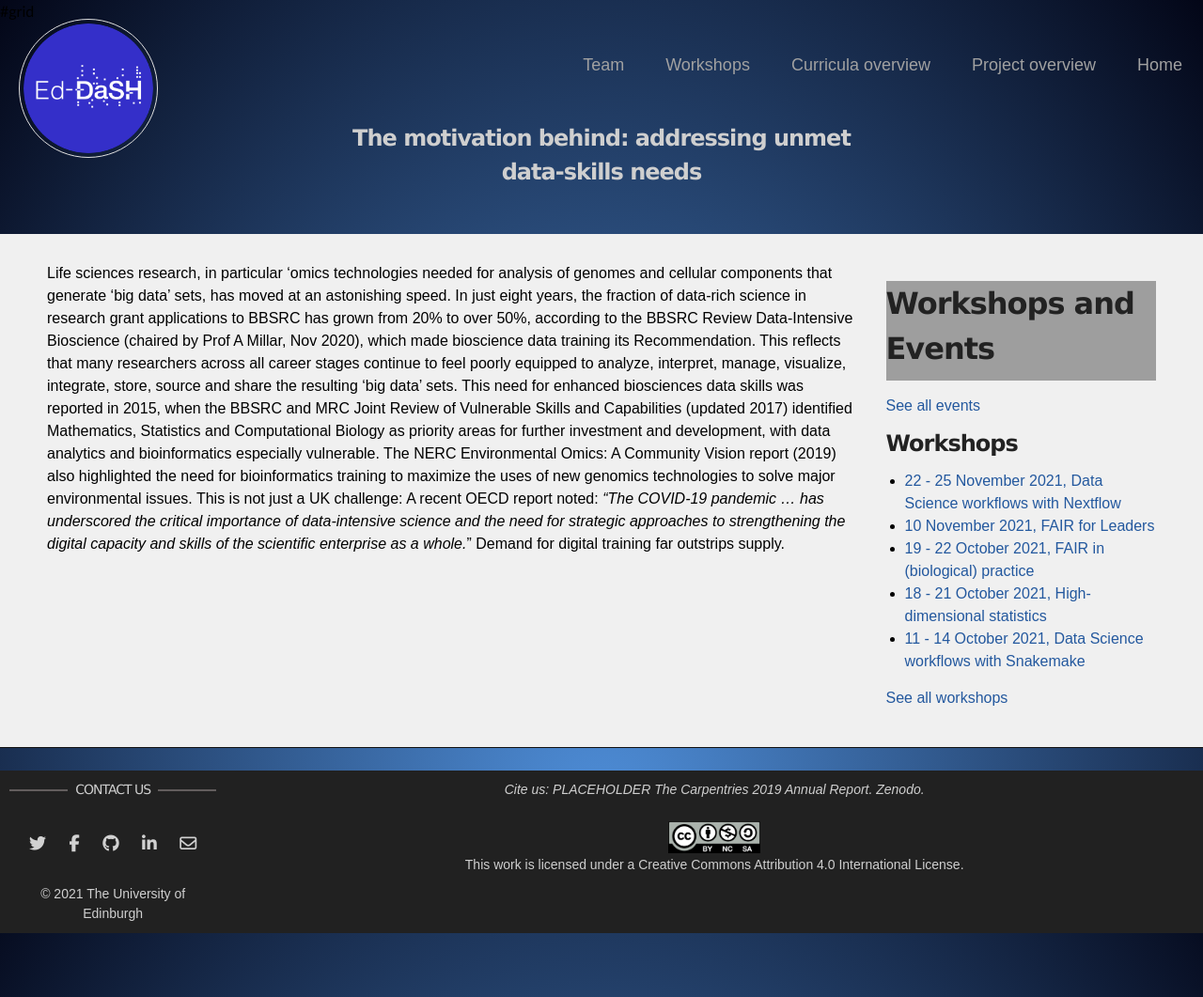
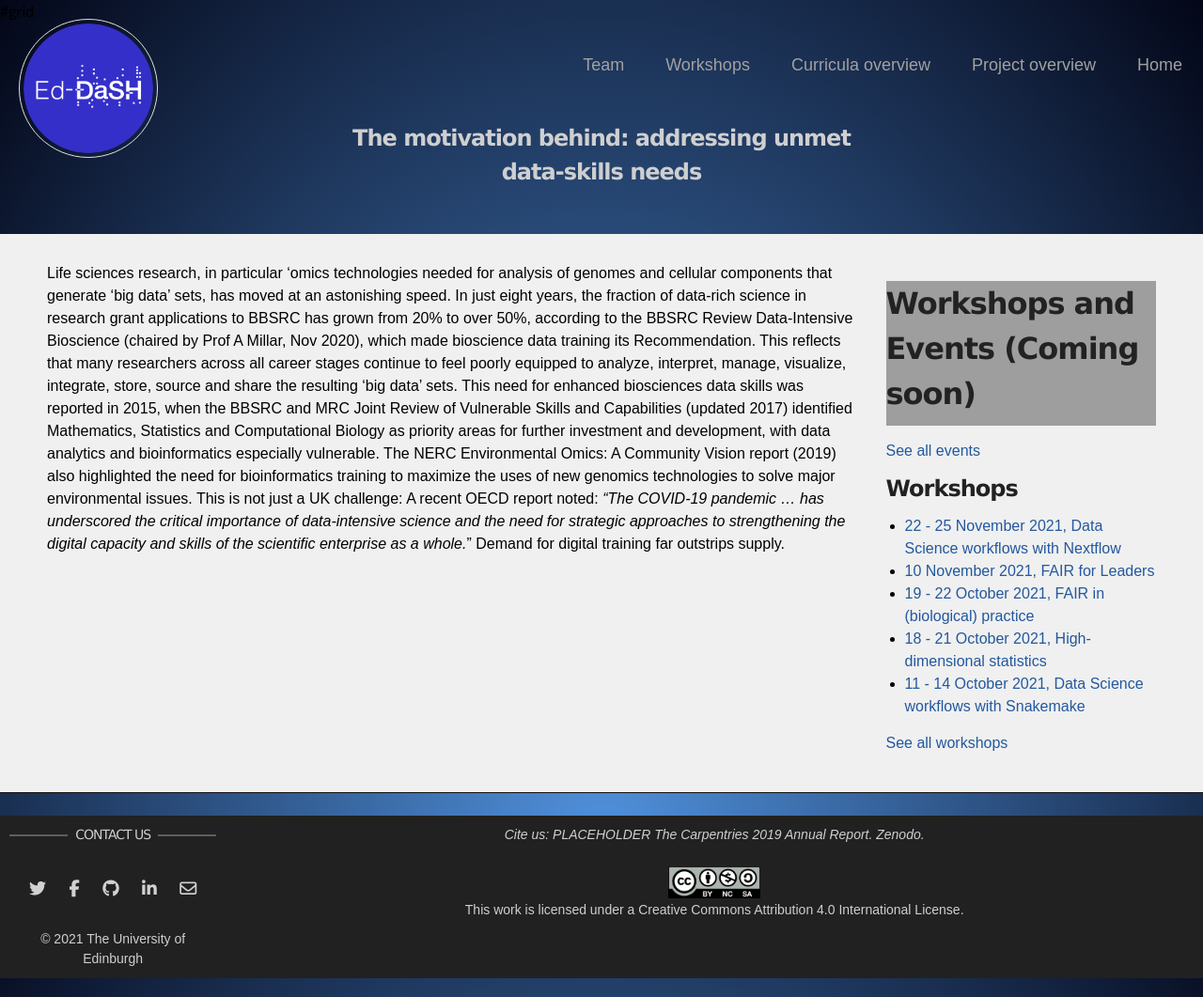
Before and after one commit to edcarp/Ed-DaSH, a Jekyll site: the page built from further_project_details.md, in a window 1280 px wide. Shown: the whole page at 94% size. Built offline with Jekyll 4.4.1, drawn with Linux system fonts in a browser that asks for light colours; nearby versions of some CDN libraries; our own code applies the rules of GitHub Pages for plain Markdown files; grey boxes are pictures that could not be loaded.

Commit message:
Update latest_news.html

```diff
--- a/_includes/latest_news.html
+++ b/_includes/latest_news.html
@@ -1,6 +1,6 @@
 <!-- This is the column on the right -->
 
-<h2>Workshops and Events</h2>
+<h2>Workshops and Events (Coming soon)</h2>
 <ul class="post-list">
     {% for post in site.posts limit:5 %}
     {% if post.type == 'event_announcement' %}
```
